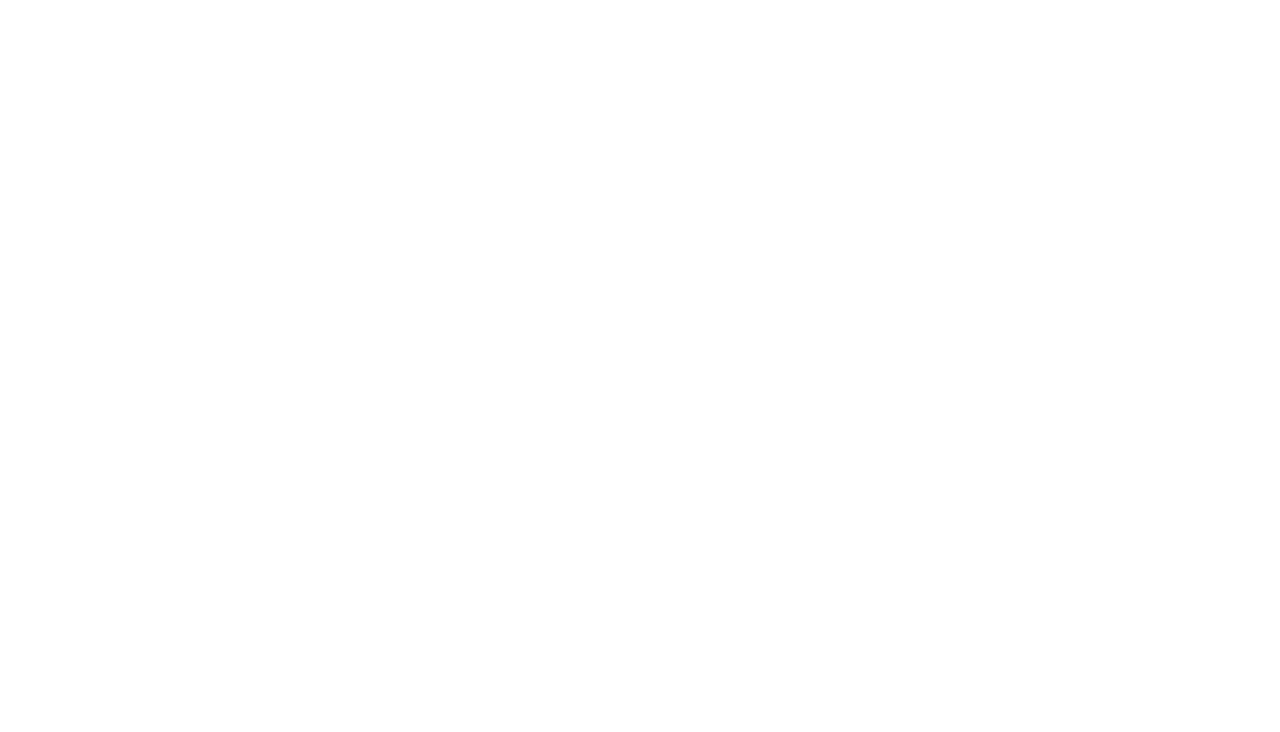
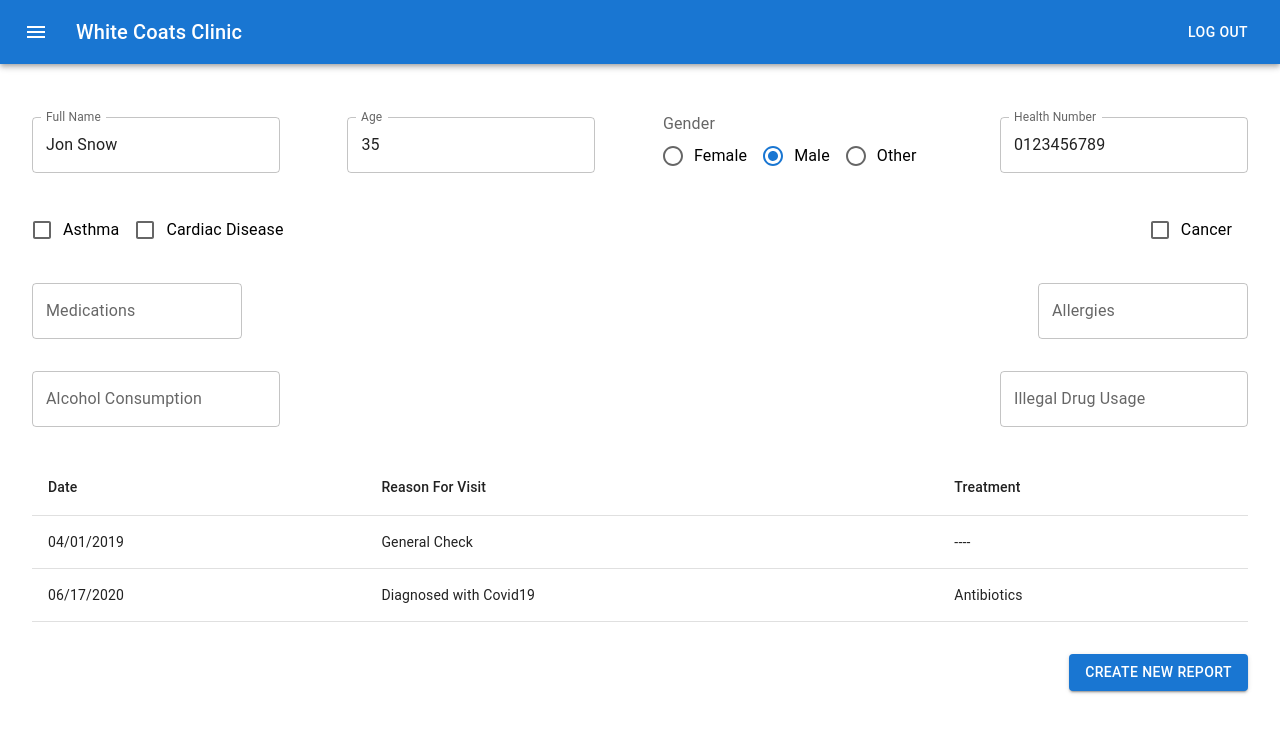
Before and after one commit to harshpatel010202/WhiteCoatClinic, a React (Create React App) app in the folder my-app/: page /MedicalHistory in a window 1280 px wide. Before the commit this address had no page. Shown: the top 732 px of the page. Built offline with nearby package versions, Linux system fonts and the light colour scheme; the HTML template or start-up script is replaced by a standard one.

Commit message:
Added Medical History Page

```diff
--- a/my-app/src/App.js
+++ b/my-app/src/App.js
@@ -6,6 +6,7 @@
 import PatientProfile from "./components/PatientProfile";
 import BoxSx from "./components/BoxSx";
 import MainPage from "./components/MainPage";
+import MedicalHistory from "./components/MedicalHistory";
 
 function App() {
   return (
@@ -16,6 +17,7 @@
           <Route path="/schedule" element={<ScheduleView />} />
           <Route path="/PatientProfile" element={<PatientProfile />} />
           <Route path="/MainPage" element={<MainPage />} />
+          <Route path="/MedicalHistory" element={<MedicalHistory />} />
         </Routes>
       </BrowserRouter>
     </div>
--- /dev/null
+++ b/my-app/src/components/MedicalHistory.js
@@ -0,0 +1,158 @@
+import React from "react";
+import Nav from "./Nav";
+import {
+  Box,
+  TextField,
+  FormControl,
+  FormLabel,
+  RadioGroup,
+  Radio,
+  FormControlLabel,
+  Checkbox,
+  Table,
+  TableContainer,
+  TableHead,
+  TableBody,
+  TableRow,
+  TableCell,
+  Button,
+} from "@mui/material";
+
+const MedicalHistory = () => {
+  //   const [FullName, setFullName] = useState("Jon Snow");
+  //   const [age, setAge] = useState("35");
+  //   const [sex, setSex] = useState("Male");
+  //   const [healthNumber, setHealthNumber] = useState("0123456789");
+  return (
+    <>
+      <Nav />
+      <Box sx={{ padding: "2rem" }}>
+        <Box
+          sx={{
+            display: "flex",
+            justifyContent: "space-between",
+            alignItems: "center",
+            marginBottom: "2rem",
+          }}
+        >
+          <Box>
+            <TextField label="Full Name" defaultValue={"Jon Snow"} />
+          </Box>
+          <Box>
+            <TextField label="Age" defaultValue={"35"} />
+          </Box>
+          <Box>
+            <FormControl component="fieldset">
+              <FormLabel component="legend">Gender</FormLabel>
+              <RadioGroup
+                row
+                aria-label="gender"
+                name="row-radio-buttons-group"
+                defaultValue={"male"}
+              >
+                <FormControlLabel
+                  value="female"
+                  control={<Radio />}
+                  label="Female"
+                />
+                <FormControlLabel
+                  value="male"
+                  control={<Radio />}
+                  label="Male"
+                />
+                <FormControlLabel
+                  value="other"
+                  control={<Radio />}
+                  label="Other"
+                />
+              </RadioGroup>
+            </FormControl>
+          </Box>
+          <Box>
+            <TextField label="Health Number" defaultValue={"0123456789"} />
+          </Box>
+        </Box>
+        <Box
+          sx={{
+            display: "flex",
+            justifyContent: "space-between",
+            alignItems: "center",
+            marginBottom: "2rem",
+          }}
+        >
+          <Box>
+            <FormControlLabel control={<Checkbox />} label="Asthma" />
+            <FormControlLabel control={<Checkbox />} label="Cardiac Disease" />
+          </Box>
+          <Box>
+            <FormControlLabel control={<Checkbox />} label="Cancer" />
+          </Box>
+        </Box>
+        <Box
+          sx={{
+            display: "flex",
+            justifyContent: "space-between",
+            alignItems: "center",
+            marginBottom: "2rem",
+          }}
+        >
+          <Box>
+            <TextField label="Medications" multiline />
+          </Box>
+          <Box>
+            <TextField label="Allergies" multiline />
+          </Box>
+        </Box>
+        <Box
+          sx={{
+            display: "flex",
+            justifyContent: "space-between",
+            alignItems: "center",
+            marginBottom: "2rem",
+          }}
+        >
+          <Box>
+            <TextField label="Alcohol Consumption" />
+          </Box>
+          <Box>
+            <TextField label="Illegal Drug Usage" />
+          </Box>
+        </Box>
+        <TableContainer>
+          <Table>
+            <TableHead>
+              <TableRow>
+                <TableCell>Date</TableCell>
+                <TableCell>Reason For Visit</TableCell>
+                <TableCell>Treatment</TableCell>
+              </TableRow>
+            </TableHead>
+            <TableBody>
+              <TableRow>
+                <TableCell>04/01/2019</TableCell>
+                <TableCell>General Check</TableCell>
+                <TableCell>----</TableCell>
+              </TableRow>
+              <TableRow>
+                <TableCell>06/17/2020</TableCell>
+                <TableCell>Diagnosed with Covid19</TableCell>
+                <TableCell>Antibiotics</TableCell>
+              </TableRow>
+            </TableBody>
+          </Table>
+        </TableContainer>
+        <Box
+          sx={{
+            display: "flex",
+            justifyContent: "flex-end",
+            marginTop: "2rem",
+          }}
+        >
+          <Button variant="contained">Create New Report</Button>
+        </Box>
+      </Box>
+    </>
+  );
+};
+
+export default MedicalHistory;
--- a/my-app/src/components/Nav.js
+++ b/my-app/src/components/Nav.js
@@ -11,8 +11,7 @@
 import ListItem from "@mui/material/ListItem";
 import ListItemText from "@mui/material/ListItemText";
 import { Link } from "react-router-dom";
-import { useNavigate } from 'react-router-dom';
-
+import { useNavigate } from "react-router-dom";
 
 function Nav(props) {
   const [isDrawerOpen, setIsDrawerOpen] = React.useState(false);
@@ -25,9 +24,7 @@
     setIsDrawerOpen(false);
   };
 
-
   const navigate = useNavigate();
-
 
   return (
     <Box sx={{ flexGrow: 1 }}>
@@ -46,11 +43,24 @@
           <Typography variant="h6" component="div" sx={{ flexGrow: 1 }}>
             White Coats Clinic
           </Typography>
-          {!props.locked? <Button onClick={()=>{alert("Your are logged out!"); navigate('/');}} color="inherit">Log Out</Button >:<></> }
+          {!props.locked ? (
+            <Button
+              onClick={() => {
+                alert("Your are logged out!");
+                navigate("/");
+              }}
+              color="inherit"
+            >
+              Log Out
+            </Button>
+          ) : (
+            <></>
+          )}
         </Toolbar>
       </AppBar>
-      {!props.locked? <List>
-      <Drawer anchor="left" open={isDrawerOpen} onClose={(handleDrawerClose)}>
+      {!props.locked ? (
+        <List>
+          <Drawer anchor="left" open={isDrawerOpen} onClose={handleDrawerClose}>
             <ListItem
               button
               component={Link}
@@ -84,11 +94,22 @@
                 style={{ textDecorationLine: "none" }}
               />
             </ListItem>
-          <ListItem button onClick={handleDrawerClose}>
-            <ListItemText primary="Medical History" />
+            <ListItem
+              button
+              component={Link}
+              to={"/MedicalHistory"}
+              onClick={handleDrawerClose}
+            >
+              <ListItemText
+                primary="Medical History"
+                style={{ textDecorationLine: "none" }}
+              />
             </ListItem>
           </Drawer>
-        </List> : <></>}
+        </List>
+      ) : (
+        <></>
+      )}
     </Box>
   );
 }
```
Lines whose indentation alone changed are shown as unchanged.
